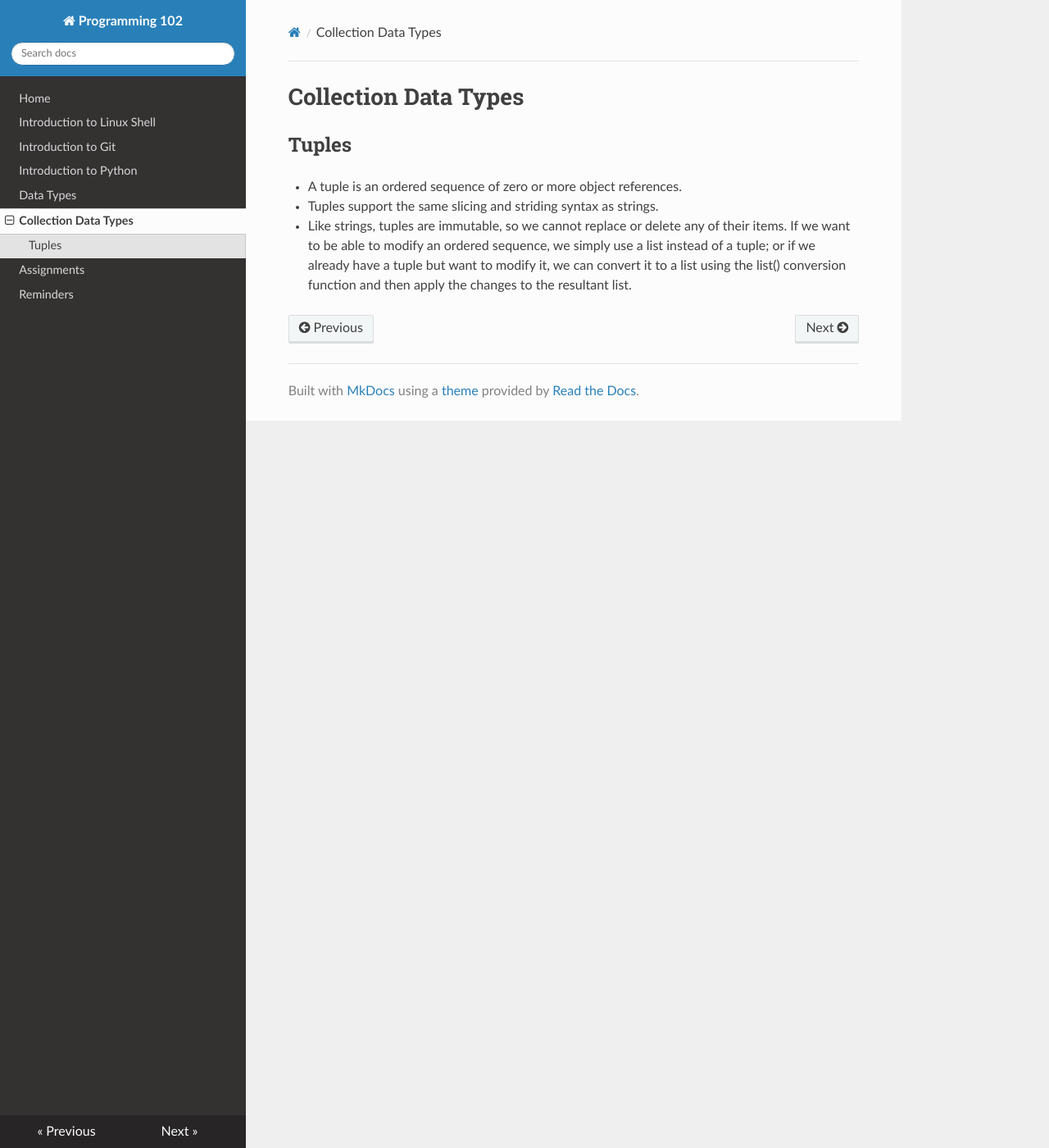
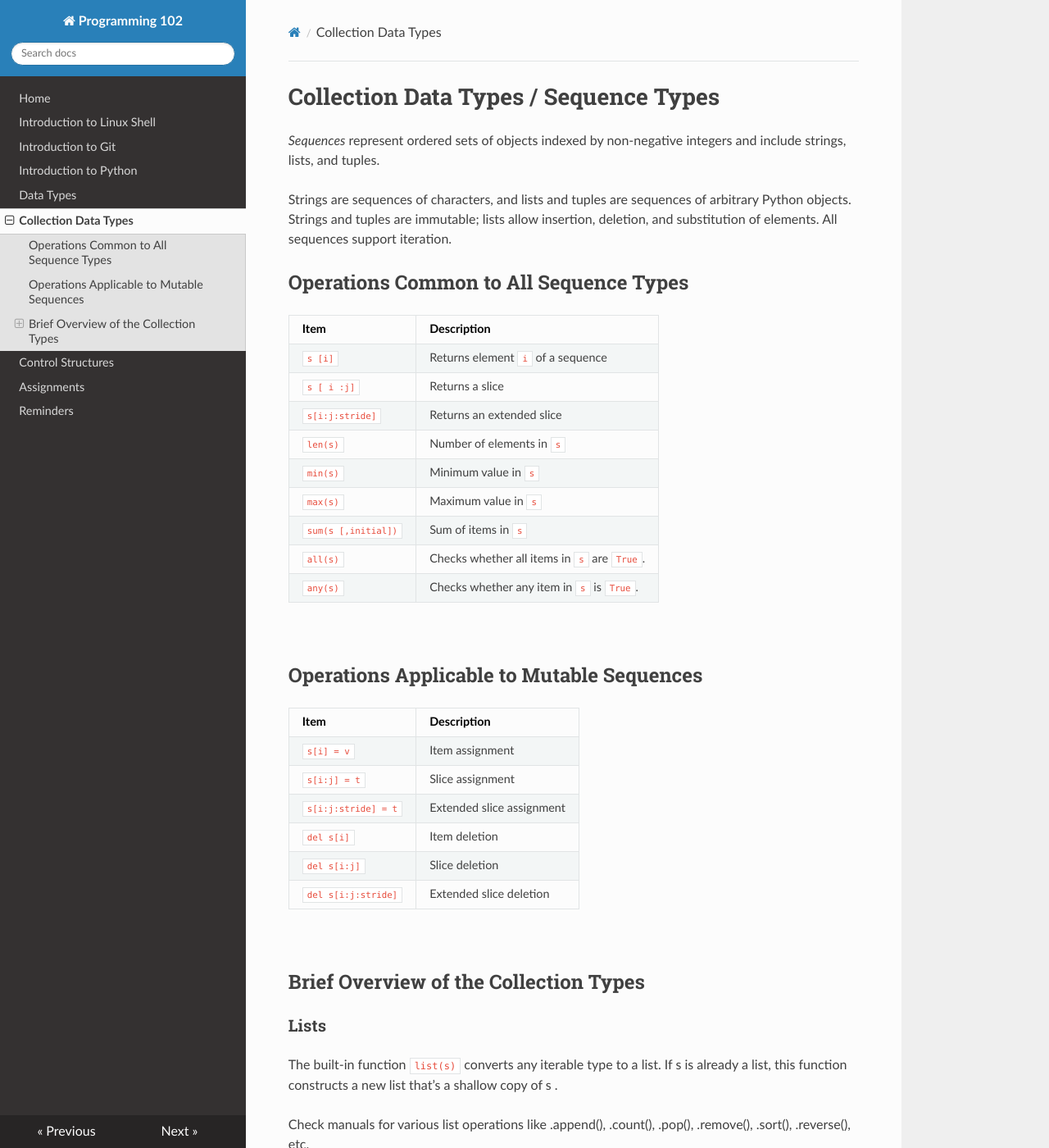
Before and after one commit to uonbi/programming102, an MkDocs documentation site: the page built from docs/python_collections.md, in a window 1280 px wide and 1400 px high. Shown: the whole window at 82% size. Built offline with MkDocs 1.6.1, drawn with Linux system fonts in a browser that asks for light colours; nearby versions of some CDN libraries; old or Windows-style settings are respelled for this version of MkDocs; some of the changed text lies outside the part shown.

Commit message:
Added documentation for Collections and Control Structures

```diff
--- a/docs/python_collections.md
+++ b/docs/python_collections.md
@@ -1,6 +1,46 @@
-#Collection Data Types
+#Collection Data Types / Sequence Types
 
-##Tuples
-* A tuple is an ordered sequence of zero or more object references.
-* Tuples support the same slicing and striding syntax as strings.
-* Like strings, tuples are immutable, so we cannot replace or delete any of their items. If we want to be able to modify an ordered sequence, we simply use a list instead of a tuple; or if we already have a tuple but want to modify it, we can convert it to a list using the list() conversion function and then apply the changes to the resultant list.
+*Sequences* represent ordered sets of objects indexed by non-negative integers and include strings, lists, and tuples.
+
+Strings are sequences of characters, and lists and tuples are sequences of arbitrary Python objects. Strings and tuples are immutable; lists allow insertion, deletion, and substitution of elements. All sequences support iteration.
+
+##Operations Common to All Sequence Types
+
+Item | Description
+:------------------ |: -------------------------------
+`s [i]` | Returns element `i` of a sequence
+`s [ i :j]` | Returns a slice
+`s[i:j:stride]` | Returns an extended slice
+`len(s)` | Number of elements in `s`
+`min(s)` | Minimum value in `s`
+`max(s)` | Maximum value in `s`
+`sum(s [,initial])` | Sum of items in `s`
+`all(s)` | Checks whether all items in `s` are `True`.
+`any(s)` | Checks whether any item in `s` is `True`.
+
+<br/>
+
+##Operations Applicable to Mutable Sequences
+Item | Description
+:-------------------- |:----------------------------
+`s[i] = v` | Item assignment
+`s[i:j] = t` | Slice assignment
+`s[i:j:stride] = t` | Extended slice assignment
+`del s[i]` | Item deletion
+`del s[i:j]` | Slice deletion
+`del s[i:j:stride]` | Extended slice deletion
+
+<br/>
+
+## Brief Overview of the Collection Types
+
+###Lists
+The built-in function `list(s)` converts any iterable type to a list. If s is already a list, this function constructs a new list that’s a shallow copy of s .
+
+Check manuals for various list operations like .append(), .count(), .pop(), .remove(), .sort(), .reverse(), etc.
+
+###Mapping Types
+Dictionaries are the only built-in mapping type and are Python’s version of a hash table or associative array.You can use any immutable object as a dictionary key value (strings, numbers, tuples, and so on). Lists, dictionaries, and tuples containing mutable objects cannot be used as keys (the dictionary type requires key values to remain constant).
+
+###Set Types
+A set is an unordered collection of unique items. Unlike sequences, sets provide no indexing or slicing operations.They are also unlike dictionaries in that there are no key values associated with the objects.The items placed into a set must be immutable.Two different set types are available: `set` is a mutable set, and `frozenset` is an immutable set.
--- a/mkdocs.yml
+++ b/mkdocs.yml
@@ -6,6 +6,7 @@ pages:
 - [python_intro.md, Introduction to Python]
 - [python_datatypes.md, Data Types]
 - [python_collections.md, Collection Data Types]
+- [python_control.md,Control Structures]
 - [assign.md, Assignments]
 - [reminders.md, Reminders]
 theme: readthedocs
```
Also changed, not shown: docs/assign.md (+3 -0 lines), docs/python_control.md (added, +99 -0 lines).
